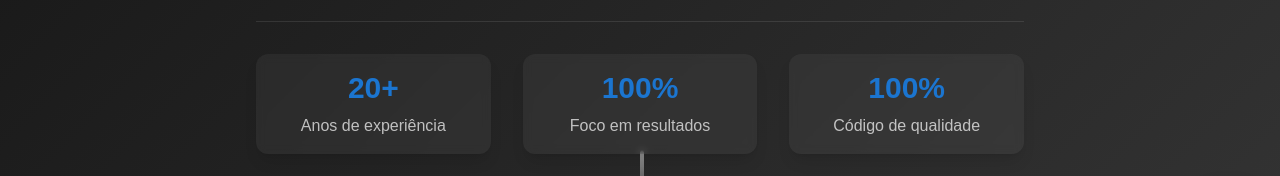
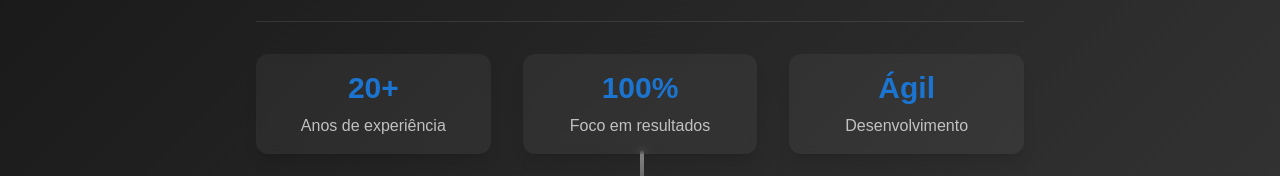
Before and after one commit to craftcodecorp/craftcode.github.io, a React (Vite) app: page / in a window 1280 px wide. Shown: the part 542-718 px from the top of the page. Built offline with nearby package versions, Linux system fonts and the light colour scheme; no server answers.

Commit message:
feat(hero): replace code quality metric with agile development metric

```diff
--- a/src/components/Hero.tsx
+++ b/src/components/Hero.tsx
@@ -89,8 +89,8 @@ const Hero = () => {
                 <div className="text-white/70 text-sm md:text-base">Foco em resultados</div>
               </div>
               <div className="text-white/90 p-4 rounded-lg backdrop-blur-sm bg-white/5 col-span-2 sm:col-span-1 shadow-lg transition-all duration-300 hover:bg-white/10">
-                <div className="text-2xl md:text-3xl font-bold text-secondary mb-2" aria-label="Código de qualidade">100%</div>
-                <div className="text-white/70 text-sm md:text-base">Código de qualidade</div>
+                <div className="text-2xl md:text-3xl font-bold text-secondary mb-2" aria-label="Desenvolvimento ágil">Ágil</div>
+                <div className="text-white/70 text-sm md:text-base">Desenvolvimento</div>
               </div>
             </div>
           </LazyLoad>
```
